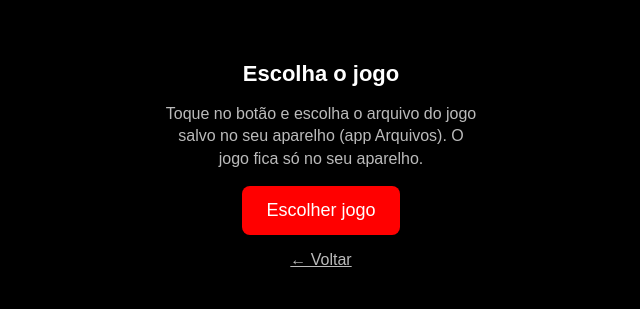
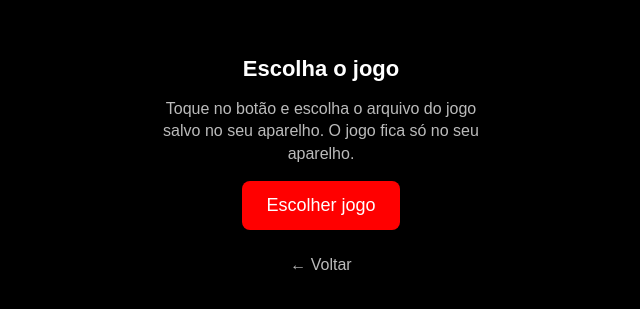
Before and after one commit to Gboninis/meu-site-jogos, a plain HTML site: page emulator/player.html in a window 1280 px wide. Shown: the part 235-544 px from the top of the page, without its empty margins (319-959 px from the left). Drawn offline with Linux system fonts and the light colour scheme.

Commit message:
player.html

```diff
--- a/emulator/player.html
+++ b/emulator/player.html
@@ -1,86 +1,99 @@
 <!DOCTYPE html>
-<html>
+<html lang="pt-br">
 <head>
     <meta charset="utf-8">
     <!-- No celular: ocupa a tela inteira e não deixa o toque nos botões dar zoom -->
     <meta name="viewport" content="width=device-width, initial-scale=1, maximum-scale=1, user-scalable=no, viewport-fit=cover">
-    <style>body, html { margin: 0; padding: 0; width: 100%; height: 100%; background: black; overflow: hidden; touch-action: none; }
+    <style>
+        body, html { margin: 0; padding: 0; width: 100%; height: 100%; background: black; overflow: hidden; touch-action: none; }
         #game { width: 100%; height: 100%; }
         [hidden] { display: none !important; }
         #escolha { position: fixed; inset: 0; display: flex; flex-direction: column; align-items: center; justify-content: center; gap: 16px;
-        padding: 24px; color: white; font-family: sans-serif; text-align: center; }
+            padding: 24px; color: white; font-family: sans-serif; text-align: center; z-index: 10; }
         #escolha h1 { margin: 0; font-size: 22px; }
         #escolha p { margin: 0; color: #bbb; max-width: 320px; line-height: 1.4; }
         #escolha label { background: #ff0000; color: white; padding: 14px 24px; border-radius: 8px; font-size: 18px; cursor: pointer; }
         #escolha input { position: absolute; width: 1px; height: 1px; opacity: 0; }
-    #escolha a { color: #bbb; }</style>
+        #escolha a { color: #bbb; text-decoration: none; margin-top: 10px; }
+    </style>
 </head>
 <body>
     <div id="game"></div>
+
     <div id="escolha" hidden>
         <h1 id="escolha-nome">Escolha o jogo</h1>
-        <p>Toque no botão e escolha o arquivo do jogo salvo no seu aparelho (app Arquivos). O jogo fica só no seu aparelho.</p>
+        <p>Toque no botão e escolha o arquivo do jogo salvo no seu aparelho. O jogo fica só no seu aparelho.</p>
         <label for="arquivo">Escolher jogo</label>
         <input type="file" id="arquivo">
         <a href="../index.html">← Voltar</a>
     </div>
+
     <script>
-        // Configurações do Emulador
+        // 1. Configurações Básicas do EmulatorJS
         window.EJS_player = '#game';
-        window.EJS_pathtodata = './';      // esta pasta (emulator/), onde estão loader.js e cores/
+        window.EJS_pathtodata = './'; // Pasta onde estão o emulator.min.js e a pasta cores/
         window.EJS_language = 'pt-BR';
-        // Controle na tela sempre ligado em aparelhos com toque (celular e tablet)
+
         window.EJS_defaultOptions = {
             'virtual-gamepad': 'enabled',
-            'snes9x_audio_interpolation': 'none'   // som mais leve para o processador do celular
+            'snes9x_audio_interpolation': 'none'
         };
 
-        // Celular em economia de energia limita a tela a 30 Hz, e com VSync o jogo roda na metade da velocidade.
-        // Medimos a tela enquanto a página espera o "Iniciar" (com o jogo rodando a medida fica distorcida):
-        // se ela estiver limitada, desligamos o VSync (o jogo volta à velocidade cheia);
-        // numa tela normal de 60 Hz mantemos o VSync, que ali dá os 60 FPS completos.
-        let hzDaTela = 60;
-        const intervalos = [];
-        let ultimo = null;
-        const medir = t => {
-            if (ultimo !== null) intervalos.push(t - ultimo);
-            ultimo = t;
-            if (intervalos.length < 40) return requestAnimationFrame(medir);
-            intervalos.sort((a, b) => a - b);
-            hzDaTela = 1000 / intervalos[Math.floor(intervalos.length / 2)];  // intervalo típico (mediana)
-        };
-        requestAnimationFrame(medir);
-        window.EJS_onGameStart = () => {
-            const limitada = hzDaTela < 45 || urlParams.get('vsync') === '0';
-            // Só mexe quando precisa, direto no motor (sem gravar a opção no navegador):
-            // reenviar "VSync ligado" numa tela normal derruba o jogo de 60 para 50 FPS.
-            if (limitada) window.EJS_emulator.gameManager.setVSync(false);
-            console.log('Tela a ' + hzDaTela.toFixed(0) + ' Hz, VSync ' + (limitada ? 'desligado' : 'ligado'));
-        };
+        // 2. Lógica de Detecção de ROM via URL
+        const urlParams = new URLSearchParams(window.location.search);
+        let gameUrl = urlParams.get('game') || '';
 
-        // Isso pega o link da ROM que você colocou no botão da vitrine
-        const urlParams = new URLSearchParams(window.location.search);
-        let game = urlParams.get('game') || '';
-        // O botão usa caminho a partir da raiz do site (roms/...); daqui de dentro de emulator/ é ../roms/...
-        if (game && !/^(https?:|\/|\.\.\/)/.test(game)) game = '../' + game;
-        window.EJS_gameUrl = game;
+        // Se o link não for externo (http), tenta ajustar o caminho
+        if (gameUrl && !/^(https?:|\/|\.\.\/)/.test(gameUrl)) {
+            gameUrl = '../' + gameUrl;
+        }
+        window.EJS_gameUrl = gameUrl;
 
-        // Console escolhido pela extensão da ROM (para forçar, use &core=snes no link)
+        // 3. Detecção Automática do Core (Console)
         const porExtensao = {
             nes: 'nes', sfc: 'snes', smc: 'snes', gba: 'gba', gb: 'gb', gbc: 'gb',
             n64: 'n64', z64: 'n64', md: 'segaMD', gen: 'segaMD', sms: 'segaMS', gg: 'segaGG'
         };
-        const ext = game.split('?')[0].split('.').pop().toLowerCase();
+
+        // Pega a extensão do arquivo para definir o core automaticamente
+        const ext = gameUrl.split('?')[0].split('.').pop().toLowerCase();
         window.EJS_core = urlParams.get('core') || porExtensao[ext] || 'snes';
 
-        // Chaves de diagnóstico (usadas pela página teste.html): ?som=0, ?vsync=0, ?webgl2=1, ?controle=0
-        const teste = k => urlParams.get(k);
-        if (teste('webgl2') === '1') window.EJS_defaultOptions.webgl2Enabled = 'enabled';
-        if (teste('controle') === '0') window.EJS_defaultOptions['virtual-gamepad'] = 'disabled';
-        if (teste('som') === '0') { window.AudioContext = undefined; window.webkitAudioContext = undefined; }
+        // 4. Função para Ligar o Motor do Emulador
+        const carregarMotor = () => {
+            let script = document.createElement('script');
+            script.src = 'emulator.min.js'; // USANDO O ARQUIVO CORRETO DA SUA PASTA
+            document.head.appendChild(script);
+        };
 
-        // iPhone/iPad: o Safari deixa o som "suspenso" e o emulador fica parado esperando.
-        // Guardamos cada contexto de áudio criado e o liberamos a cada toque na tela.
+        // 5. Decisão: Carregar do Supabase ou Pedir Arquivo Local
+        if (gameUrl && gameUrl !== '') {
+            // Se tem link na URL, liga o motor direto
+            carregarMotor();
+        } else {
+            // Se não tem link, mostra a tela de "Escolher Jogo"
+            const escolha = document.getElementById('escolha');
+            escolha.hidden = false;
+
+            if (urlParams.get('nome')) {
+                document.getElementById('escolha-nome').textContent = urlParams.get('nome');
+            }
+
+            document.getElementById('arquivo').addEventListener('change', e => {
+                const arquivo = e.target.files[0];
+                if (!arquivo) return;
+
+                const extArq = arquivo.name.split('.').pop().toLowerCase();
+                window.EJS_gameUrl = arquivo;
+                window.EJS_gameName = arquivo.name.replace(/\.[^.]+$/, '');
+                window.EJS_core = urlParams.get('core') || porExtensao[extArq] || 'snes';
+
+                escolha.remove();
+                carregarMotor();
+            });
+        }
+
+        // 6. Correção de Áudio para iPhone/iPad (Safari)
         const audios = [];
         const AudioOriginal = window.AudioContext || window.webkitAudioContext;
         if (AudioOriginal) {
@@ -93,31 +106,6 @@
         const liberarSom = () => audios.forEach(a => { if (a.state !== 'running') a.resume(); });
         ['touchstart', 'touchend', 'click', 'keydown'].forEach(ev => document.addEventListener(ev, liberarSom, true));
 
-        // Carrega o motor do emulador
-        const carregarMotor = () => {
-            let script = document.createElement('script');
-            script.src = 'loader.js';
-            document.head.appendChild(script);
-        };
-
-        if (game) {
-            carregarMotor();
-        } else {
-            // Site publicado (sem ROMs no servidor): o jogo vem do próprio aparelho e nunca sai dele
-            const escolha = document.getElementById('escolha');
-            escolha.hidden = false;
-            if (urlParams.get('nome')) document.getElementById('escolha-nome').textContent = urlParams.get('nome');
-            document.getElementById('arquivo').addEventListener('change', e => {
-                const arquivo = e.target.files[0];
-                if (!arquivo) return;
-                const extArq = arquivo.name.split('.').pop().toLowerCase();
-                window.EJS_gameUrl = arquivo;
-                window.EJS_gameName = arquivo.name.replace(/\.[^.]+$/, '');
-                window.EJS_core = urlParams.get('core') || porExtensao[extArq] || 'snes';
-                escolha.remove();
-                carregarMotor();
-            });
-        }
     </script>
 </body>
 </html>
```
Lines whose indentation alone changed are shown as unchanged.
